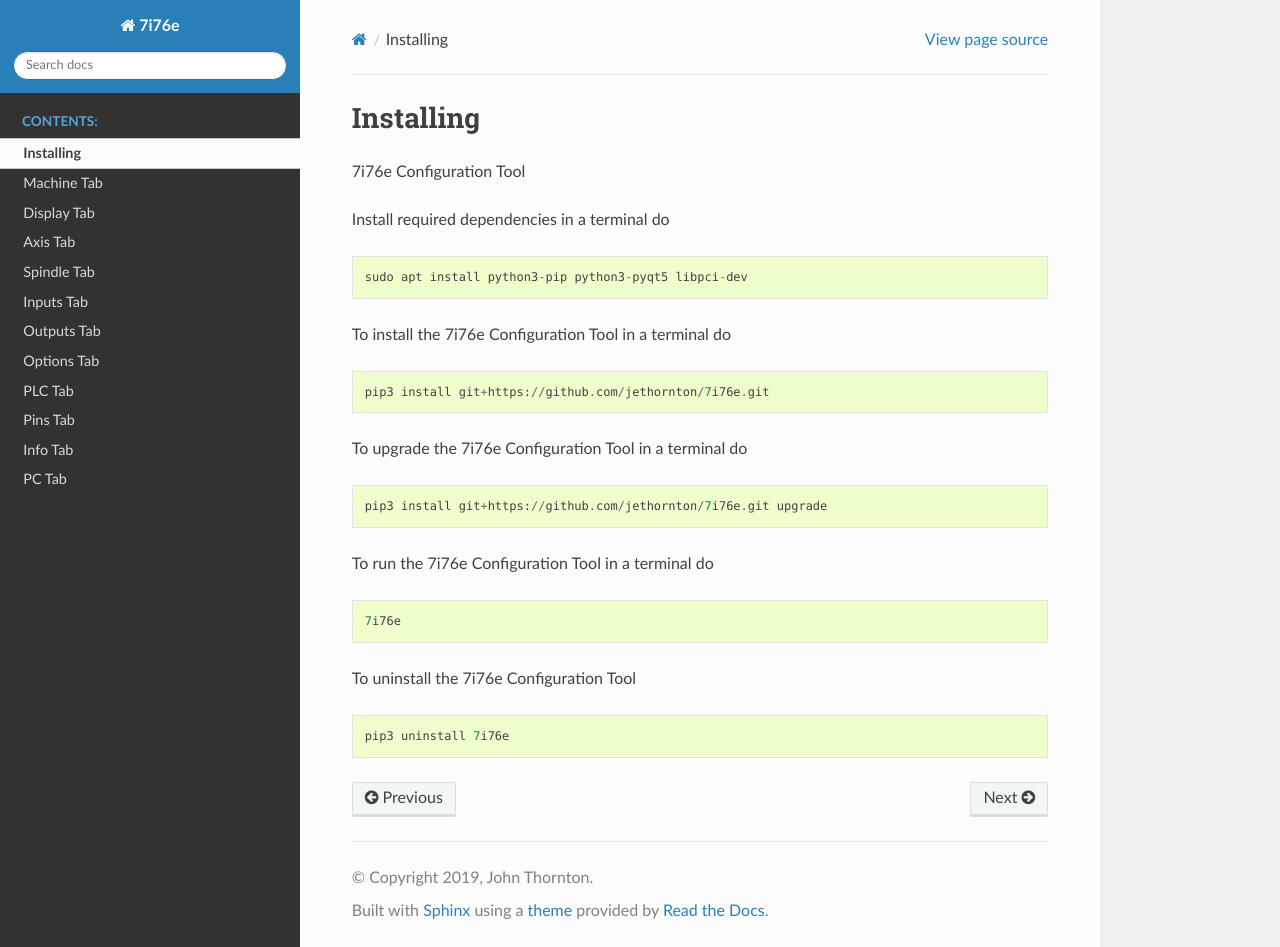
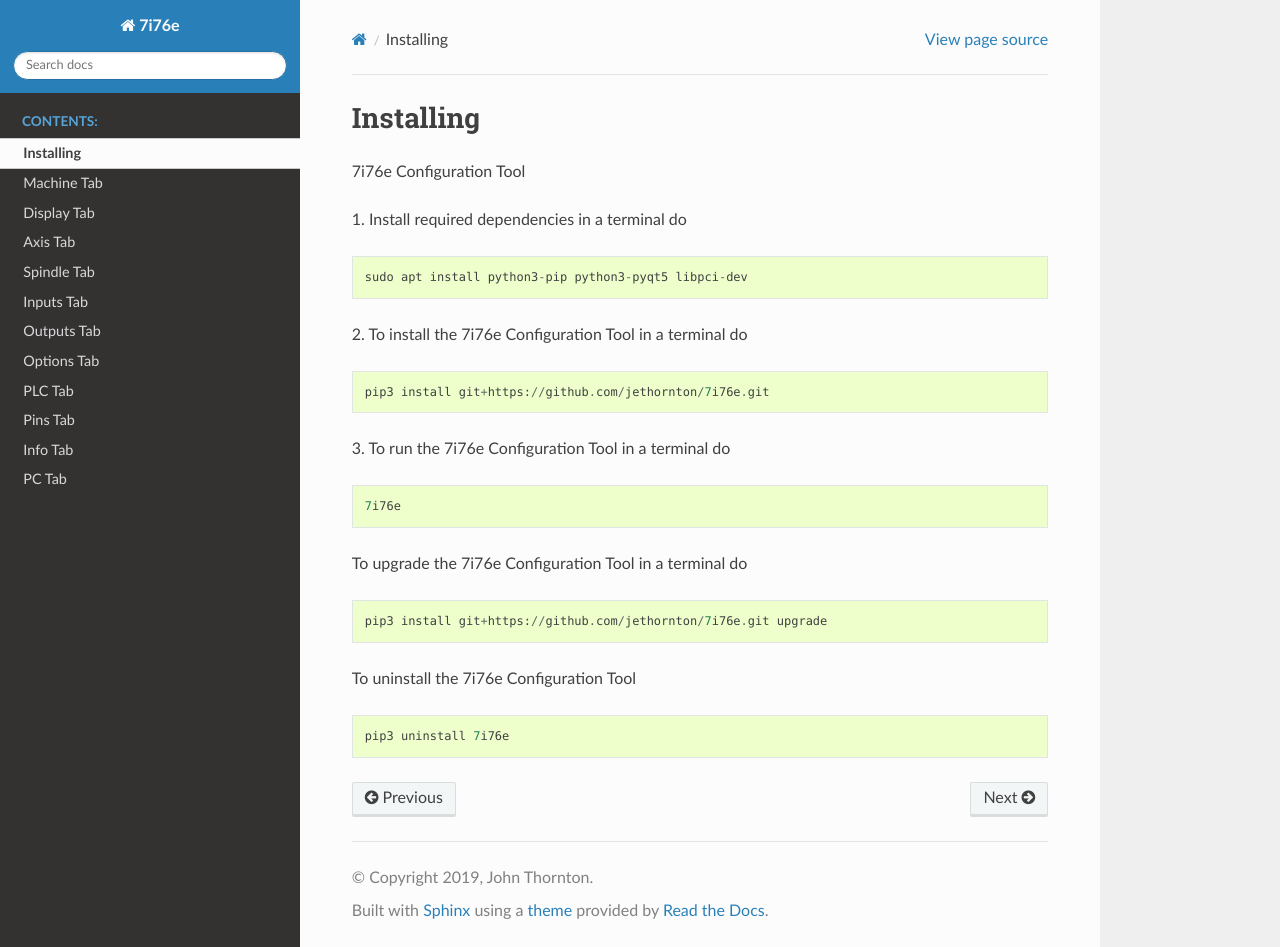
Before and after one commit to jkur/7i76e, a Sphinx documentation site: the page built from docs/source/install.rst, in a window 1280 px wide and 947 px high. Built offline with Sphinx 7.4.7 and the Read the Docs theme 2.0.0, drawn with Linux system fonts in a browser that asks for light colours.

Commit message:
update install

```diff
--- a/docs/source/install.rst
+++ b/docs/source/install.rst
@@ -4,26 +4,26 @@
 
 7i76e Configuration Tool
 
-Install required dependencies in a terminal do
+1. Install required dependencies in a terminal do
 ::
 
     sudo apt install python3-pip python3-pyqt5 libpci-dev
 
-
-To install the 7i76e Configuration Tool in a terminal do
+2. To install the 7i76e Configuration Tool in a terminal do
 ::
 
     pip3 install git+https://github.com/jethornton/7i76e.git
+
+3. To run the 7i76e Configuration Tool in a terminal do
+::
+
+    7i76e
 
 To upgrade the 7i76e Configuration Tool in a terminal do
 ::
 
     pip3 install git+https://github.com/jethornton/7i76e.git upgrade
 
-To run the 7i76e Configuration Tool in a terminal do
-::
-
-    7i76e
 
 To uninstall the 7i76e Configuration Tool
 ::
```
